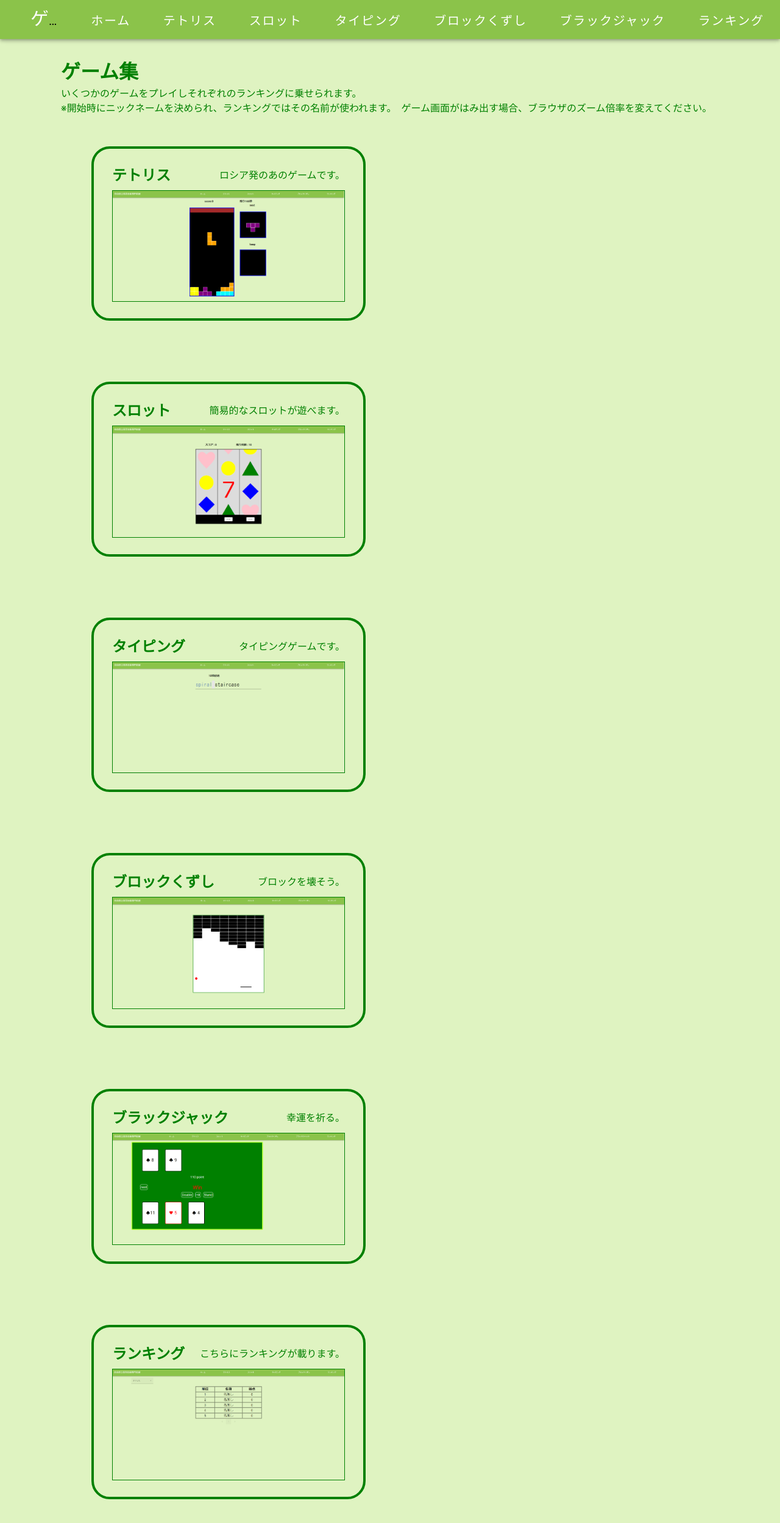
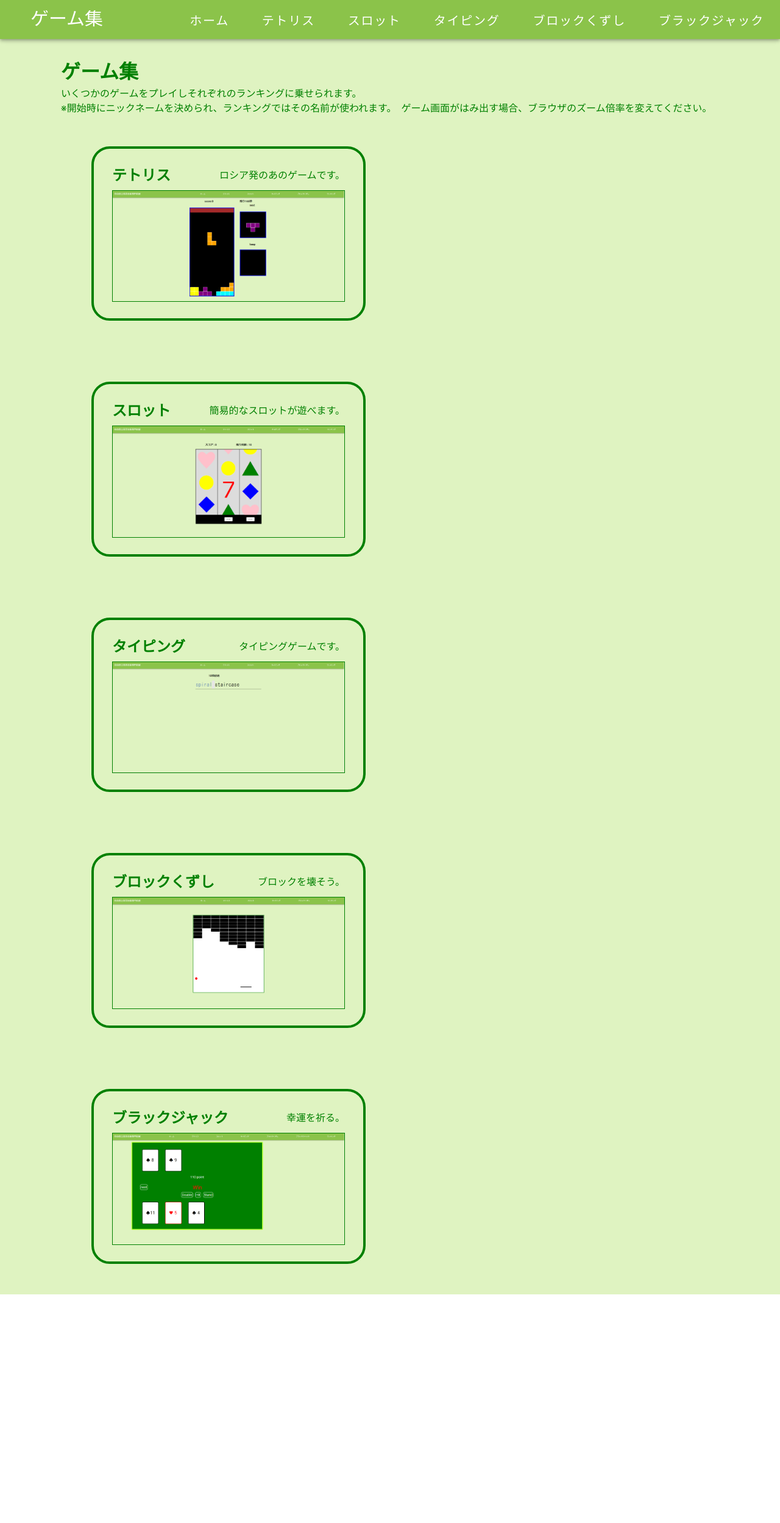
Before and after one commit to suna963019/portfolio, a Vue app: page / in a window 1280 px wide. Shown: the top 2498 px of the page at 61% size. After the commit the page ends 2123 px from the top, so only its background shows below. Built offline with nearby package versions, Linux system fonts and the light colour scheme.

Commit message:
ランキング削除

```diff
--- a/src/App.vue
+++ b/src/App.vue
@@ -26,9 +26,6 @@
           </router-link>
           <router-link to="/blackjack" class="normal text-white">
             <v-btn>ブラックジャック</v-btn>
-          </router-link>
-          <router-link to="/ranking" class="normal text-white">
-            <v-btn>ランキング</v-btn>
           </router-link>
         </div>
       </v-app-bar>
--- a/src/components/Home.vue
+++ b/src/components/Home.vue
@@ -49,15 +49,6 @@
                     <img src="@/assets/blackjack_image.png" alt="" class="game_img">
                 </router-link>
             </div>
-            <div class="card">
-                <router-link to="/ranking" class="normal">
-                    <div class="row">
-                        <h2>ランキング</h2>
-                        <p>こちらにランキングが載ります。</p>
-                    </div>
-                    <img src="@/assets/ranking_image.png" alt="" class="game_img">
-                </router-link>
-            </div>
         </div>
     </div>
 </template>
--- a/src/components/block_breaker/BlockBreaker.vue
+++ b/src/components/block_breaker/BlockBreaker.vue
@@ -12,7 +12,7 @@
             <tr>
                 <th>※注意</th>
                 <td>:</td>
-                <td>当てる位置によって跳ね返る角度が変わります。</td>
+                <td>板の当てる位置によって跳ね返る角度が変わります。<br>ブロックが表示されていない場合、ページをリロード<br>してみてください。</td>
             </tr>
         </table>
         <v-btn @click="restart()">再挑戦</v-btn>
--- a/src/components/tetris/Tetris.vue
+++ b/src/components/tetris/Tetris.vue
@@ -220,6 +220,7 @@ export default {
                     this.nowBlocks[i][1] = this.nowBlocksIndex[i][1] * 40 - 160
                 }
                 this.push_down = true
+                this.pushCheck=false
                 this.end_turn()
             }
             else if (downKey === 32) {
--- a/src/router/index.js
+++ b/src/router/index.js
@@ -32,11 +32,6 @@ const routes = [
     name: 'BlackJack',
     component: () => import('../views/BlackJack.vue'),
   },
-  {
-    path: '/ranking',
-    name: 'Ranking',
-    component: () => import('../views/Ranking.vue'),
-  },
 ]
 
 const router = createRouter({
```
